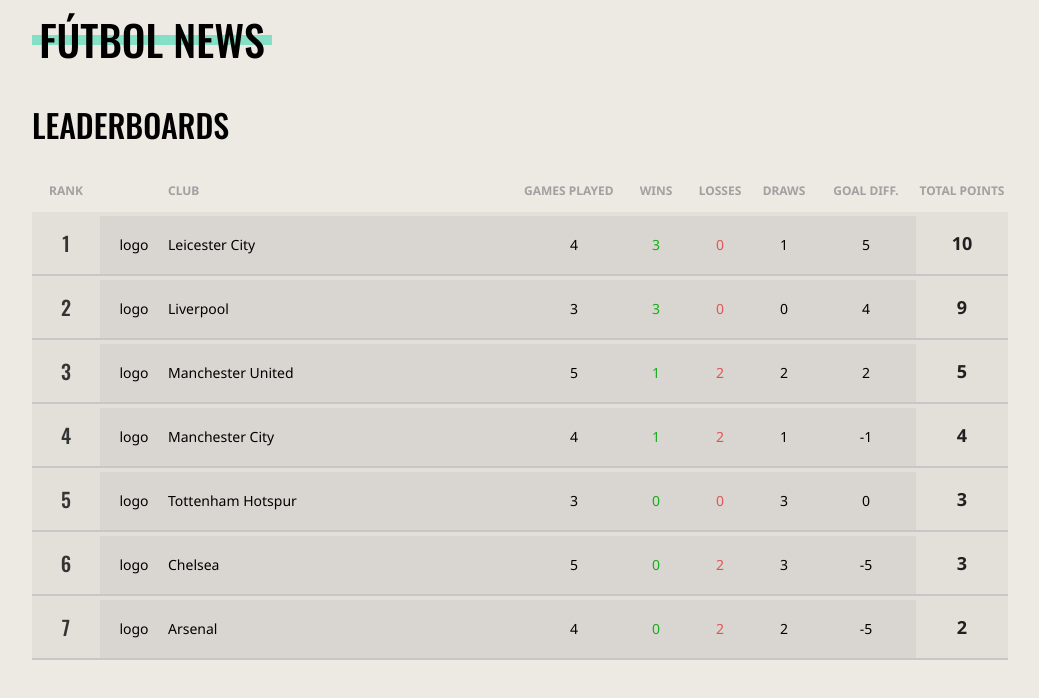
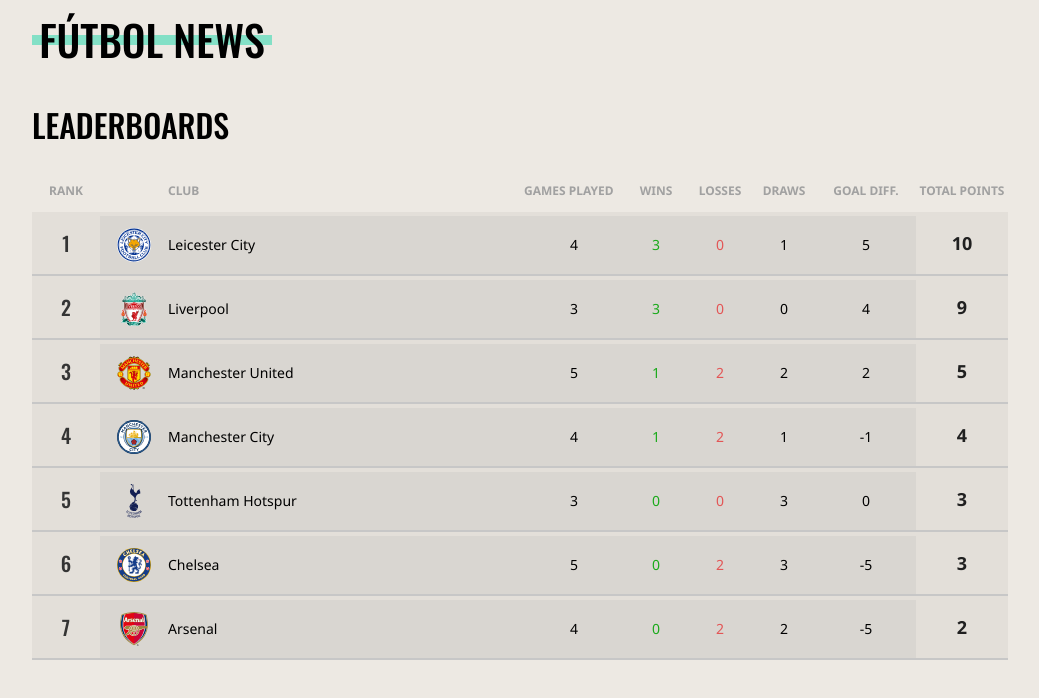
Before and after one commit to johngohrw/flanksource-test, a React (Create React App) app: page / in a window 1280 px wide. Shown: the top 698 px of the page, without its empty margins (120-1159 px from the left). Built offline with nearby package versions, Linux system fonts and the light colour scheme.

Commit message:
map team names to their respective svg logos

```diff
--- a/src/pages/Home/index.js
+++ b/src/pages/Home/index.js
@@ -2,6 +2,7 @@
 import DefaultLayout from "../../layouts/DefaultLayout";
 import { loadData } from "../../utils/football";
 import { data } from "../../content/data";
+import { logoMap } from "../../content/logomap";
 import s from "./index.module.scss";
 
 export default function Home() {
@@ -40,8 +41,7 @@
             style={{ justifyContent: "center" }}
             className={[s.tableLogo, s.accentedCell].join(" ")}
           >
-            {/* <img src={row.logo} /> */}
-            logo
+            <img alt={row.name} src={logoMap[row.name]} />
           </div>
         );
       },
--- a/src/pages/Home/index.module.scss
+++ b/src/pages/Home/index.module.scss
@@ -57,6 +57,11 @@
   .tableLogo {
     width: 100%;
     justify-content: center;
+
+    img {
+      height: 100%;
+      padding: 12px;
+    }
   }
 
   .tableWins {
```
